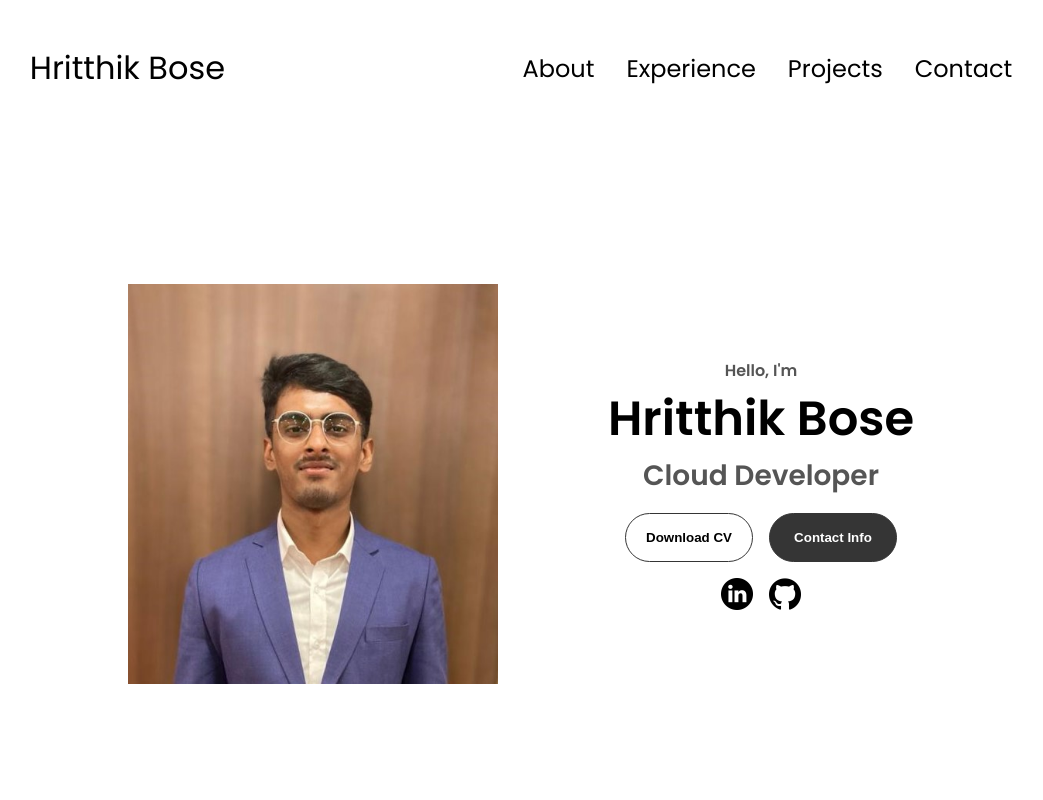
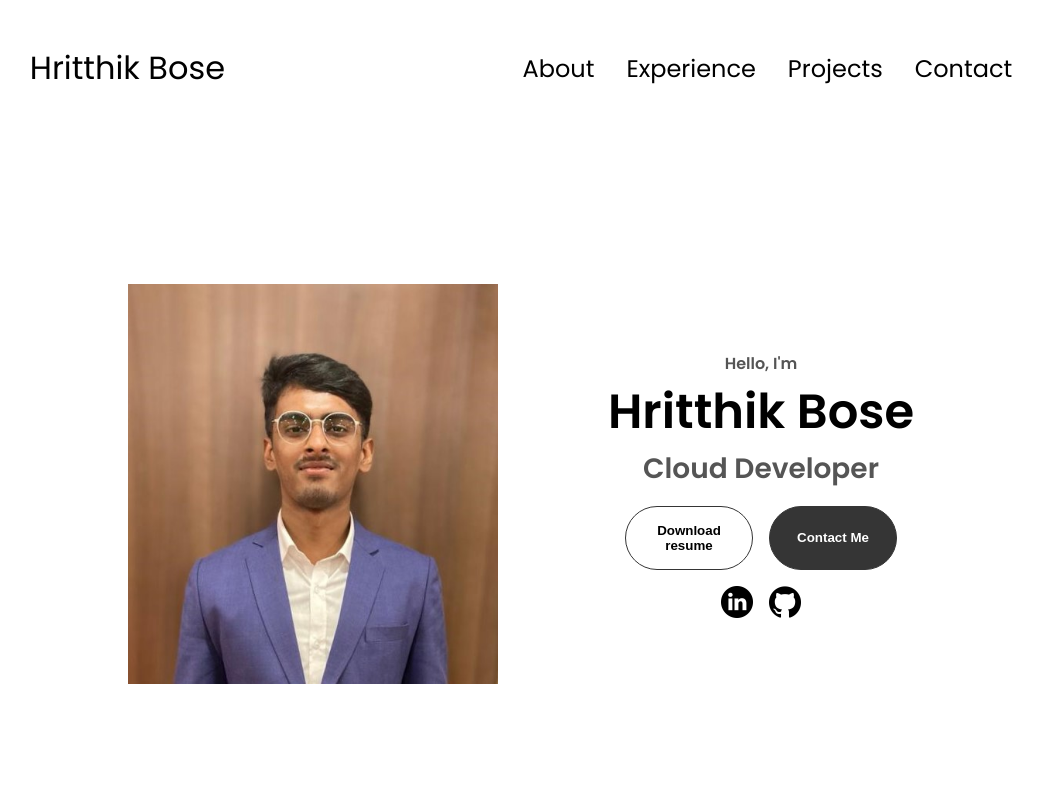
Before and after one commit to hritthikb/basic-portfolio, a plain HTML site: page index.html in a window 1280 px wide. Shown: the top 800 px of the page, without its empty margins (119-1162 px from the left). Drawn offline with Linux system fonts and the light colour scheme.

Commit message:
updated resume file

```diff
--- a/index.html
+++ b/index.html
@@ -48,12 +48,12 @@
         <div class="btn-container">
           <button
             class="btn btn-color-2"
-            onclick="window.open('./assets/resume-example.pdf')"
+            onclick="window.open('./assets/resume_hritthikbose_0522.pdf')"
           >
-            Download CV
+            Download resume
           </button>
           <button class="btn btn-color-1" onclick="location.href='./#contact'">
-            Contact Info
+            Contact Me
           </button>
         </div>
         <div id="socials-container">
```
Also changed, not shown: 3 other files.
